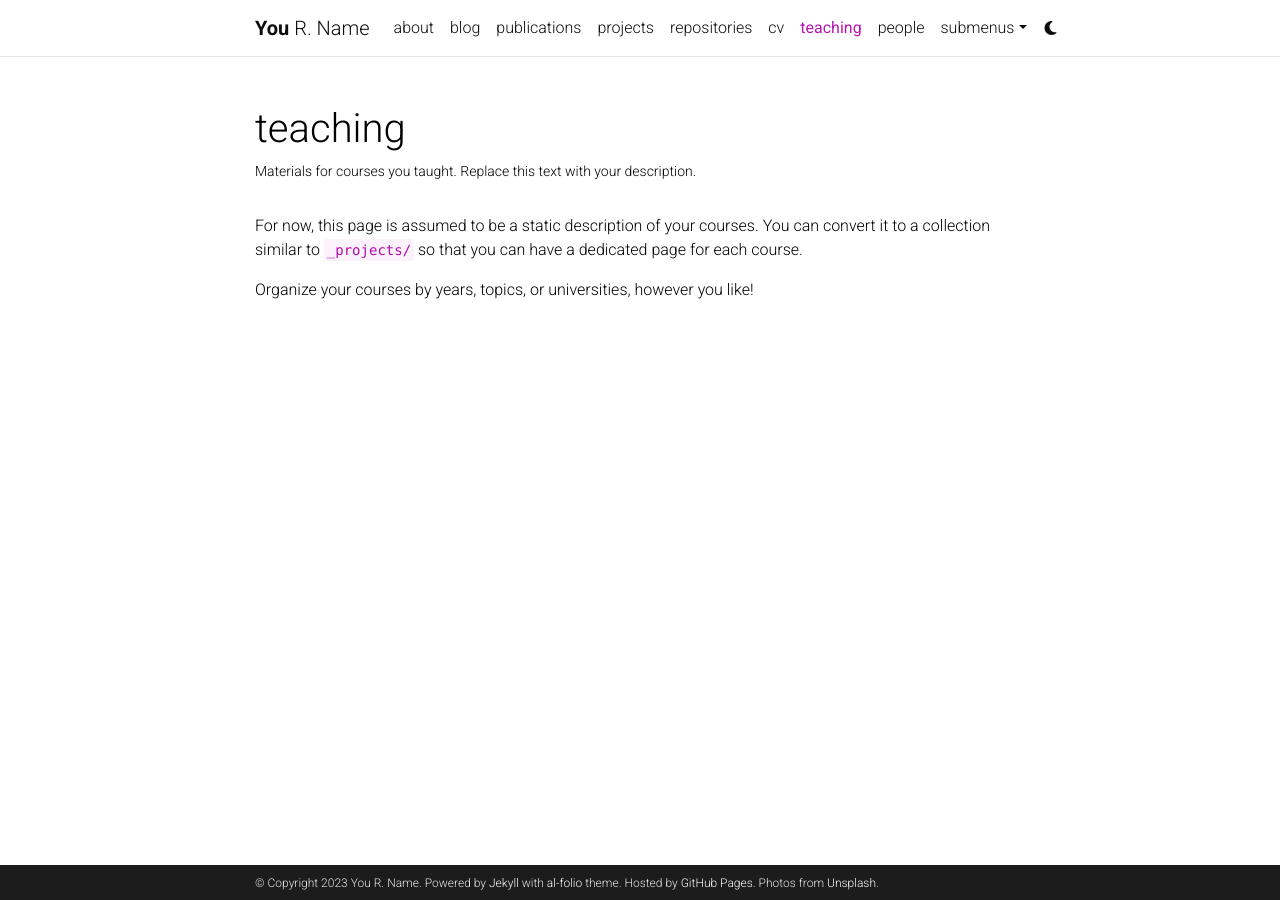
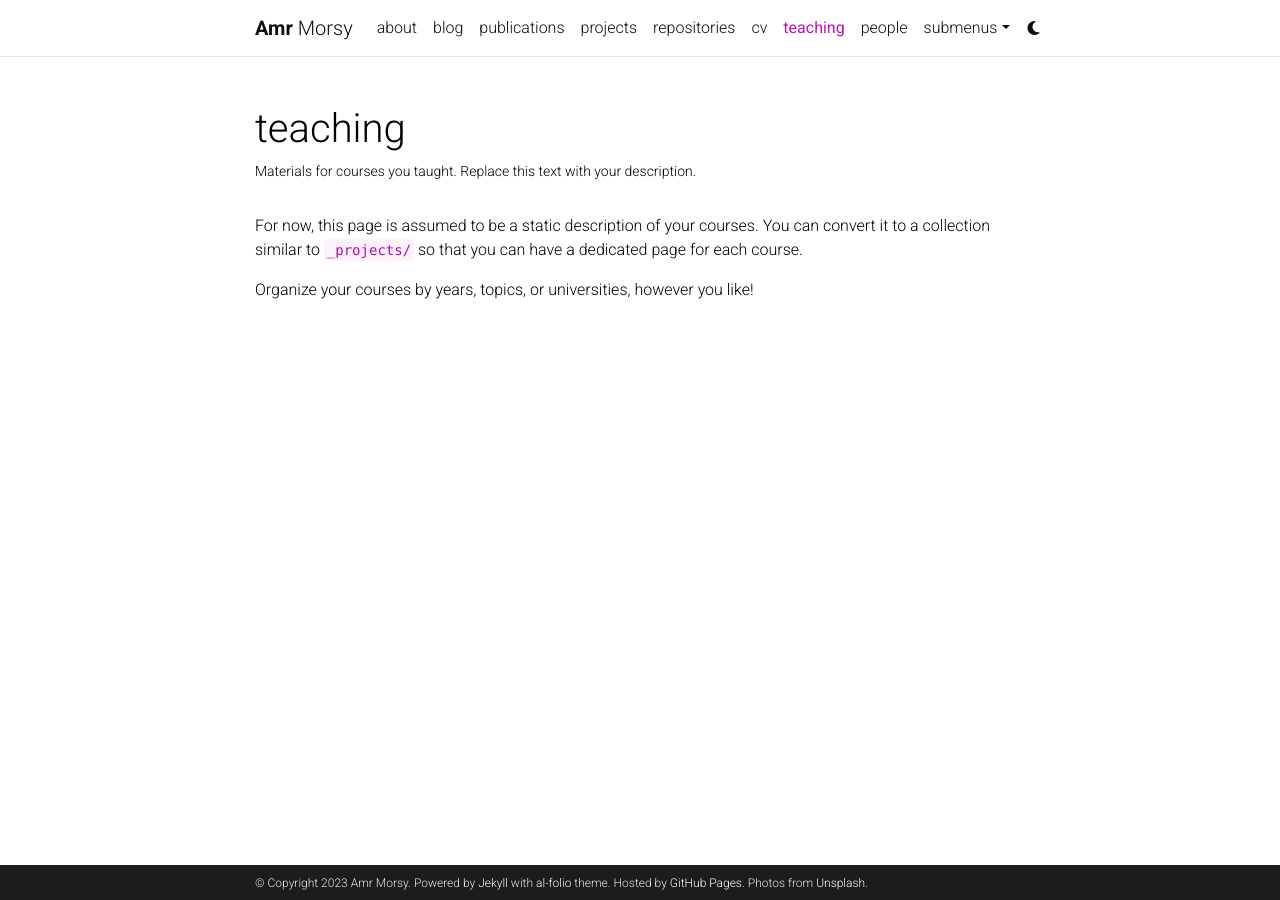
Before and after one commit to AmrHMorsy/AmrMorsy.github.io, a Jekyll site: the page built from _pages/teaching.md, in a window 1280 px wide. Built offline with Jekyll 4.4.1, drawn with Linux system fonts in a browser that asks for light colours; comment, search, counter and statistics services are not loaded; a style sheet for code colours, icons or effects is not loaded.

Commit message:
Update _config.yml

```diff
--- a/_config.yml
+++ b/_config.yml
@@ -3,9 +3,9 @@
 # -----------------------------------------------------------------------------
 
 title: blank # the website title (if blank, full name will be used instead)
-first_name: You
-middle_name: R.
-last_name: Name
+first_name: Amr
+middle_name:
+last_name: Morsy
 email: you@example.com
 description: > # the ">" symbol means to ignore newlines until "footer_text:"
   A simple, whitespace theme for academics. Based on [*folio](https://github.com/bogoli/-folio) design.
@@ -18,8 +18,8 @@
 lang: en # the language of your site (for example: en, fr, cn, ru, etc.)
 icon: ⚛️  # the emoji used as the favicon (alternatively, provide image name in /assets/img/)
 
-url: https://alshedivat.github.io # the base hostname & protocol for your site
-baseurl: /al-folio # the subpath of your site, e.g. /blog/
+url: https://amrmorsy.github.io # the base hostname & protocol for your site
+baseurl:  # the subpath of your site, e.g. /blog/
 last_updated: false # set to true if you want to display last updated in the footer
 impressum_path:  # set to path to include impressum link in the footer, use the same path as permalink in a page, helps to conform with EU GDPR
 
```
